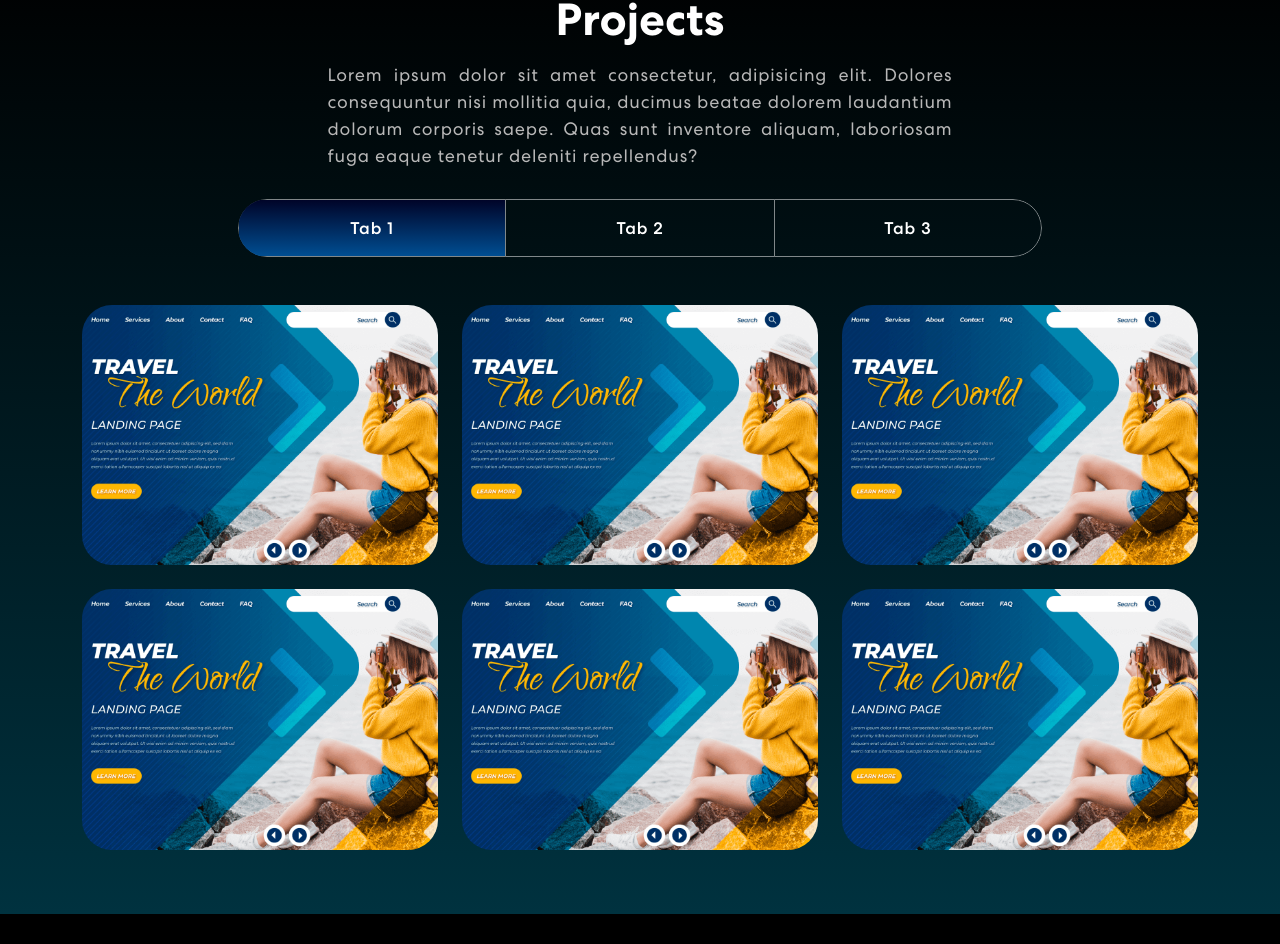
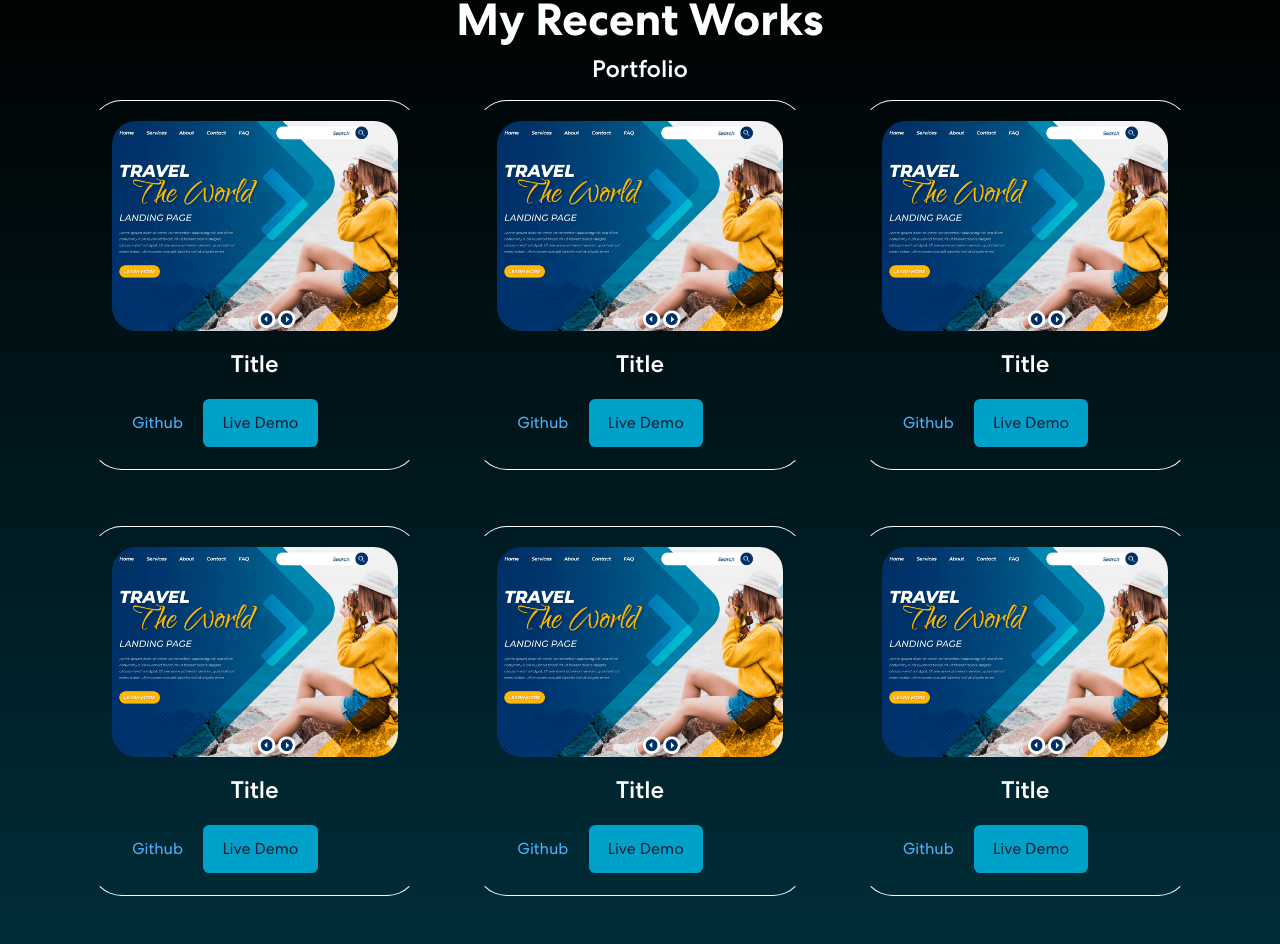
Before and after one commit to FabioBronze/personal-portfolio, a React (Create React App) app in the folder personal-portfolio/: page / in a window 1280 px wide. Shown: the part 1379-2323 px from the top of the page. Before the commit the page ends 2293 px from the top, so only its background shows below. Built offline with nearby package versions, Linux system fonts and the light colour scheme.

Commit message:
Projects

```diff
--- a/personal-portfolio/src/App.css
+++ b/personal-portfolio/src/App.css
@@ -394,147 +394,67 @@ nav.navbar .navbar-toggler[aria-expanded="true"] .navbar-toggler-icon {
 }
 
 /* Projects */
-.project {
+#portfolio {
+  background: linear-gradient(to bottom, #000000, #002d38);
   padding: 40px 0;
-  position: relative;
-  background: linear-gradient(to bottom, #000000, #00323f);
 }
 
-.project h2 {
+#portfolio h3,
+h4 {
+  text-align: center;
   font-size: 45px;
   font-weight: 700;
-  text-align: center;
 }
 
-.project p {
-  color: #b8b8b8;
-  font-size: 18px;
-  letter-spacing: 0.8px;
-  line-height: 1.5em;
-  margin: 14px auto 30px auto;
-  text-align: justify;
-  width: 56%;
+.portfolio-container {
+  display: grid;
+  grid-template-columns: repeat(3, 1fr);
+  gap: 2.5rem;
 }
 
-.project .nav.nav-pills {
-  width: 72%;
-  margin: 0 auto;
-  border-radius: 50px;
+.container .btn {
+  width: max-content;
+  display: inline-block;
+  color: #4db5ff;
+  padding: 0.75rem 1.2rem;
+  border-radius: 0.4rem;
+  cursor: pointer;
+  transition: all 150ms ease;
+}
+
+.container .btn:hover {
+  background: white;
+  color: #1f1f38;
+}
+
+.container .btn-primary {
+  border: none;
+  background: #00a1c9;
+  color: #1f1f38;
+}
+
+.portfolio-item {
+  background: transparent;
+  padding: 1.3rem;
+  border-radius: 2rem;
+  border: 1px solid transparent;
+  transition: all 400ms ease;
+  border-bottom: 1px solid white;
+  border-top: 1px solid white;
+  margin: 0.5rem;
+}
+
+.portfolio-item:hover {
+  border: 1px solid #1f1f38;
+}
+
+.portfolio-item-image {
+  border-radius: 1.5rem;
   overflow: hidden;
 }
 
-.project .nav.nav-pills .nav-item {
-  width: 33.33333%;
-}
-
-.project .nav.nav-pills .nav-link {
-  background: transparent;
-  border-radius: 0;
-  padding: 17px 0;
-  color: #fff;
-  width: 100%;
-  font-size: 17px;
-  letter-spacing: 0.8px;
-  font-weight: 500;
-  position: relative;
-  transition: 0.3s ease-in-out;
-  text-align: center;
-  z-index: 0;
-}
-
-.project .nav.nav-pills .nav-link::before {
-  content: "";
-  position: absolute;
-  width: 0;
-  height: 100%;
-  background: linear-gradient(#000428,  #004e92);
-  top: 0;
-  left: 0;
-  z-index: -1;
-  transition: 0.3s ease-in-out;
-}
-
-.project .nav.nav-pills .nav-link.active::before {
-  width: 100% !important;
-}
-
-.project .nav.nav-pills .nav-link.active {
-  border: 1px solid rgba(255, 255, 255, 1);
-}
-
-.nav-link#projects-tabs-tab-first {
-  border: 1px solid rgba(255, 255, 255, 0.5);
-  border-radius: 55px 0px 0px 55px;
-}
-
-.nav-link#projects-tabs-tab-second {
-  border-top: 1px solid rgba(255, 255, 255, 0.5);
-  border-bottom: 1px solid rgba(255, 255, 255, 0.5);
-}
-
-.nav-link#projects-tabs-tab-third {
-  border: 1px solid rgba(255, 255, 255, 0.5);
-  border-radius: 0 55px 55px 0;
-}
-
-.proj-imgbx {
-  position: relative;
-  border-radius: 30px;
-  overflow: hidden;
-  margin-bottom: 24px;
-}
-
-.proj-imgbx::before {
-  content: "";
-  background: linear-gradient(90.21deg, #aa367c -5.91%, #4a2fbd 111.58%);
-  opacity: 0.85;
-  position: absolute;
-  width: 100%;
-  height: 0;
-  transition: 0.4s ease-in-out;
-}
-
-.proj-imgbx:hover::before {
-  height: 100%;
-}
-
-.proj-txtx {
-  position: absolute;
-  text-align: center;
-  top: 65%;
-  left: 50%;
-  transform: translate(-50%, -50%);
-  transition: 0.5s ease-in-out;
-  opacity: 0;
-  width: 100%;
-}
-
-.proj-imgbx:hover .proj-txtx {
-  top: 50%;
-  opacity: 1;
-}
-
-.proj-txtx h4 {
-  font-size: 30px;
-  font-weight: 700;
-  letter-spacing: 0.8px;
-  line-height: 1.1em;
-}
-
-.proj-txtx span {
-  font-style: italic;
-  font-weight: 400;
-  font-size: 15px;
-  letter-spacing: 0.8px;
-}
-
-.background-image-right {
-  top: 20%;
-  position: absolute;
-  bottom: 0;
-  width: 35%;
-  right: 0;
-  z-index: -4;
+.portfolio-item h4 {
+  margin: 1.2rem 0 1.2rem;
 }
 
 /* Media Queries */
--- a/personal-portfolio/src/components/ProjectCard.jsx
+++ /dev/null
@@ -1,18 +0,0 @@
-// Bootstrap
-import { Col } from "react-bootstrap";
-
-const ProjectCard = ({ title, description, imgUrl }) => {
-  return (
-    <Col sm={6} md={4}>
-      <div className="proj-imgbx">
-        <img src={imgUrl} alt={title} />
-        <div className="proj-txtx">
-          <h3>{title}</h3>
-          <span>{description}</span>
-        </div>
-      </div>
-    </Col>
-  );
-};
-
-export default ProjectCard;
--- a/personal-portfolio/src/components/Projects.jsx
+++ b/personal-portfolio/src/components/Projects.jsx
@@ -1,89 +1,121 @@
-// Bootstrap
-import { Col, Container, Row, Tab, Nav } from "react-bootstrap";
-
-// Components
-import ProjectCard from "./ProjectCard";
-
 // Images
-import proj from "../assets/img/project-img1.png";
+import img from "../assets/img/project-img1.png";
 
 const Projects = () => {
-  const projects = [
-    {
-      title: "Business Startup",
-      description: "Design & Development",
-      imgUrl: proj,
-    },
-    {
-      title: "Business Startup",
-      description: "Design & Development",
-      imgUrl: proj,
-    },
-    {
-      title: "Business Startup",
-      description: "Design & Development",
-      imgUrl: proj,
-    },
-    {
-      title: "Business Startup",
-      description: "Design & Development",
-      imgUrl: proj,
-    },
-    {
-      title: "Business Startup",
-      description: "Design & Development",
-      imgUrl: proj,
-    },
-    {
-      title: "Business Startup",
-      description: "Design & Development",
-      imgUrl: proj,
-    },
-  ];
-
   return (
-    <section className="project" id="project">
-      <Container>
-        <Row>
-          <Col>
-            <h2>Projects</h2>
-            <p>
-              Lorem ipsum dolor sit amet consectetur, adipisicing elit. Dolores
-              consequuntur nisi mollitia quia, ducimus beatae dolorem laudantium
-              dolorum corporis saepe. Quas sunt inventore aliquam, laboriosam
-              fuga eaque tenetur deleniti repellendus?
-            </p>
-            <Tab.Container id="projects-tabs" defaultActiveKey="first">
-              <Nav
-                variant="pills"
-                className="nav-pills mb-5 justify-content-center align-items-center"
-                id="pills-tab"
-              >
-                <Nav.Item>
-                  <Nav.Link eventKey="first">Tab 1</Nav.Link>
-                </Nav.Item>
-                <Nav.Item>
-                  <Nav.Link eventKey="second">Tab 2</Nav.Link>
-                </Nav.Item>
-                <Nav.Item>
-                  <Nav.Link eventKey="third">Tab 3</Nav.Link>
-                </Nav.Item>
-              </Nav>
-              <Tab.Content>
-                <Tab.Pane eventKey="first">
-                  <Row>
-                    {projects.map((project, index) => (
-                      <ProjectCard key={index} {...project} />
-                    ))}
-                  </Row>
-                </Tab.Pane>
-                <Tab.Pane eventKey="second">Lorem Ipsum</Tab.Pane>
-                <Tab.Pane eventKey="third">Lorem Ipsum</Tab.Pane>
-              </Tab.Content>
-            </Tab.Container>
-          </Col>
-        </Row>
-      </Container>
+    <section id="portfolio">
+      <h3>My Recent Works</h3>
+      <h4>Portfolio</h4>
+      <div className="container portfolio-container">
+        <article className="portfolio-item">
+          <div className="portfolio-item-image">
+            <img src={img} alt="" />
+          </div>
+          <h4>Title</h4>
+          <div className="portfolio-item-cta">
+            <a href="https://github.com/FabioBronze" className="btn">
+              Github
+            </a>
+            <a
+              href="https://github.com/FabioBronze"
+              className="btn btn-primary"
+              target="_blank"
+            >
+              Live Demo
+            </a>
+          </div>
+        </article>
+        <article className="portfolio-item">
+          <div className="portfolio-item-image">
+            <img src={img} alt="" />
+          </div>
+          <h4>Title</h4>
+          <div className="portfolio-item-cta">
+            <a href="https://github.com/FabioBronze" className="btn">
+              Github
+            </a>
+            <a
+              href="https://github.com/FabioBronze"
+              className="btn btn-primary"
+              target="_blank"
+            >
+              Live Demo
+            </a>
+          </div>
+        </article>
+        <article className="portfolio-item">
+          <div className="portfolio-item-image">
+            <img src={img} alt="" />
+          </div>
+          <h4>Title</h4>
+          <div className="portfolio-item-cta">
+            <a href="https://github.com/FabioBronze" className="btn">
+              Github
+            </a>
+            <a
+              href="https://github.com/FabioBronze"
+              className="btn btn-primary"
+              target="_blank"
+            >
+              Live Demo
+            </a>
+          </div>
+        </article>
+        <article className="portfolio-item">
+          <div className="portfolio-item-image">
+            <img src={img} alt="" />
+          </div>
+          <h4>Title</h4>
+          <div className="portfolio-item-cta">
+            <a href="https://github.com/FabioBronze" className="btn">
+              Github
+            </a>
+            <a
+              href="https://github.com/FabioBronze"
+              className="btn btn-primary"
+              target="_blank"
+            >
+              Live Demo
+            </a>
+          </div>
+        </article>
+        <article className="portfolio-item">
+          <div className="portfolio-item-image">
+            <img src={img} alt="" />
+          </div>
+          <h4>Title</h4>
+          <div className="portfolio-item-cta">
+            <a href="https://github.com/FabioBronze" className="btn">
+              Github
+            </a>
+            <a
+              href="https://github.com/FabioBronze"
+              className="btn btn-primary"
+              target="_blank"
+            >
+              Live Demo
+            </a>
+          </div>
+        </article>
+        <article className="portfolio-item">
+          <div className="portfolio-item-image">
+            <img src={img} alt="" />
+          </div>
+          <h4>Title</h4>
+          <div className="portfolio-item-cta">
+            <a href="https://github.com/FabioBronze" className="btn">
+              Github
+            </a>
+            <a
+              href="https://github.com/FabioBronze"
+              className="btn btn-primary"
+              target="_blank"
+            >
+              Live Demo
+            </a>
+          </div>
+        </article>
+      </div>
     </section>
   );
 };
```
